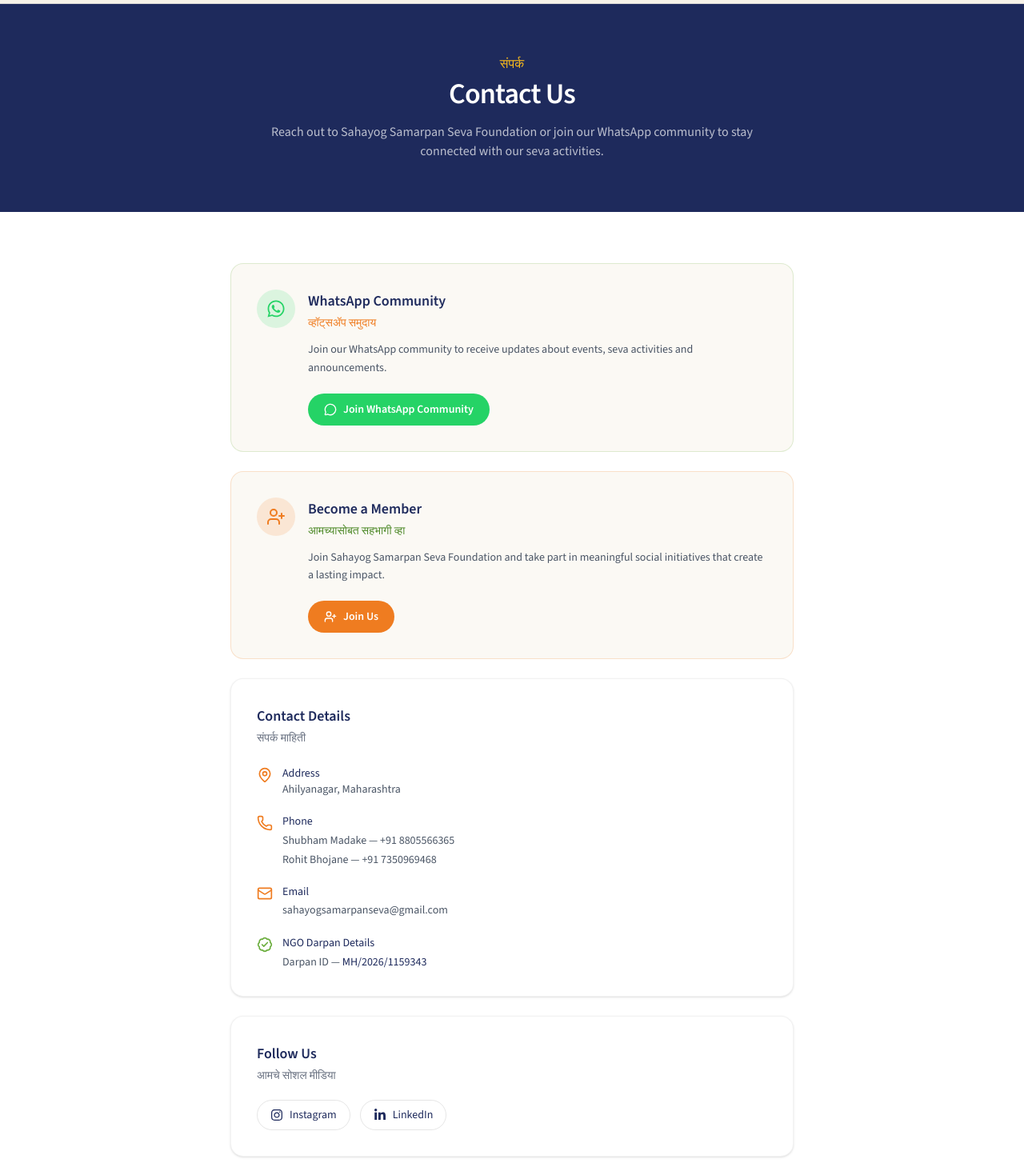
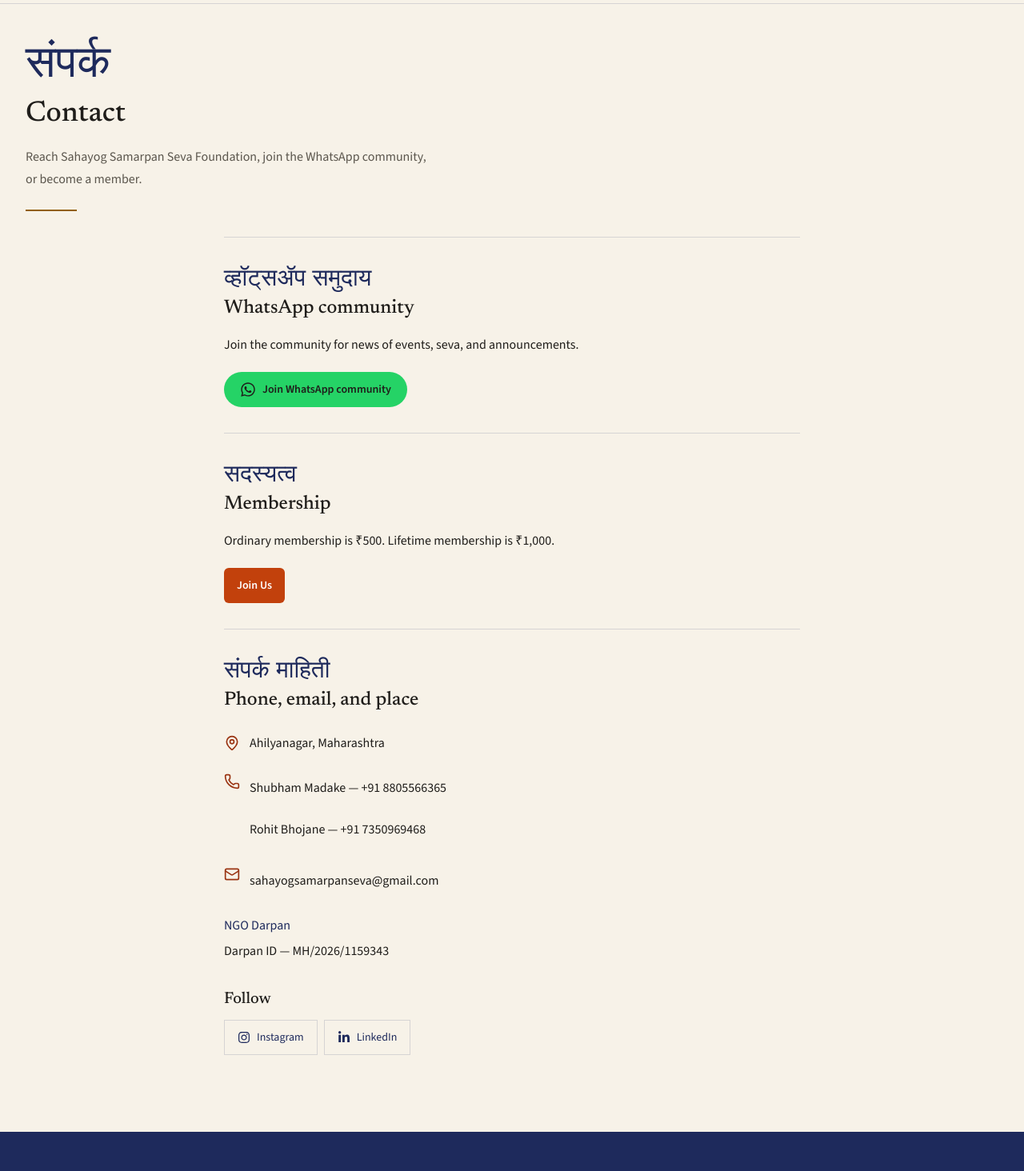
Before and after one commit to ankitnehul/sahyog-samarpan-seva-trust, a Next.js app: page /contact in a window 1280 px wide. Shown: the part 60-1524 px from the top of the page at 80% size. Built offline with nearby package versions, Linux system fonts and the light colour scheme; a web font is replaced by a local one.

Commit message:
feat(pages): restyle team, gallery, contact, and placeholders

```diff
--- a/app/contact/page.tsx
+++ b/app/contact/page.tsx
@@ -1,17 +1,8 @@
 import type { Metadata } from "next";
-import {
-  BadgeCheck,
-  Mail,
-  MapPin,
-  MessageCircle,
-  Phone,
-  UserPlus,
-} from "lucide-react";
-import {
-  FaWhatsapp,
-  FaInstagram,
-  FaLinkedinIn,
-} from "react-icons/fa6";
+import { Mail, MapPin, Phone } from "lucide-react";
+import { FaInstagram, FaLinkedinIn, FaWhatsapp } from "react-icons/fa6";
+import JoinLink from "@/components/JoinLink";
+import PageHeading from "@/components/PageHeading";
 import { siteConfig } from "@/data/site";
 
 export const metadata: Metadata = {
@@ -21,194 +12,127 @@ export const metadata: Metadata = {
 
 export default function ContactPage() {
   const { contact, social } = siteConfig;
-  const whatsappCommunity = contact.whatsappCommunity;
-  const instagram = social.find((s) => s.platform === "instagram");
-  const linkedin = social.find((s) => s.platform === "linkedin");
-  const membershipForm = "https://forms.gle/XJkS4AHdGHvAe7Ev7";
+  const instagram = social.find((item) => item.platform === "instagram");
+  const linkedin = social.find((item) => item.platform === "linkedin");
 
   return (
-    <div className="bg-white">
-      <section className="bg-brand-navy py-16 text-center text-white">
-        <div className="mx-auto max-w-3xl px-4 sm:px-6">
-          <p className="font-marathi text-brand-gold">संपर्क</p>
-          <h1 className="mt-1 text-3xl font-bold tracking-tight sm:text-4xl">
-            Contact Us
-          </h1>
-          <p className="mx-auto mt-4 max-w-2xl text-white/70">
-            Reach out to Sahayog Samarpan Seva Foundation or join our WhatsApp
-            community to stay connected with our seva activities.
+    <div>
+      <PageHeading
+        titleMr="संपर्क"
+        title="Contact"
+        description="Reach Sahayog Samarpan Seva Foundation, join the WhatsApp community, or become a member."
+      />
+
+      <div className="mx-auto w-full max-w-3xl px-4 pb-16 sm:px-6">
+        {contact.whatsappCommunity && (
+          <section className="border-t border-rule py-8">
+            <h2>
+              <span className="font-display-mr block text-3xl text-brand-navy">व्हॉट्सॲप समुदाय</span>
+              <span className="font-display-en mt-1 block text-2xl font-medium text-ink">
+                WhatsApp community
+              </span>
+            </h2>
+            <p className="mt-4 max-w-prose text-base leading-7">
+              Join the community for news of events, seva, and announcements.
             </p>
+            <a
+              href={contact.whatsappCommunity}
+              target="_blank"
+              rel="noopener noreferrer"
+              className="mt-5 inline-flex min-h-11 items-center gap-2 rounded-full bg-[#25D366] px-5 text-sm font-semibold text-ink"
+            >
+              <FaWhatsapp className="h-5 w-5" aria-hidden="true" />
+              Join WhatsApp community
+            </a>
+          </section>
+        )}
+
+        <section className="border-t border-rule py-8">
+          <h2>
+            <span className="font-display-mr block text-3xl text-brand-navy">सदस्यत्व</span>
+            <span className="font-display-en mt-1 block text-2xl font-medium text-ink">
+              Membership
+            </span>
+          </h2>
+          <p className="mt-4 max-w-prose text-base leading-7">
+            Ordinary membership is {siteConfig.fees.ordinary}. Lifetime membership is{" "}
+            {siteConfig.fees.lifetime}.
+          </p>
+          <div className="mt-5">
+            <JoinLink />
           </div>
         </section>
 
-      <section className="mx-auto max-w-3xl px-4 py-16 sm:px-6 lg:px-8">
-        <div className="space-y-6">
-          {whatsappCommunity && (
-            <div className="rounded-2xl border border-brand-green/20 bg-brand-cream p-6 sm:p-8">
-              <div className="flex items-start gap-4">
-                <div className="flex h-12 w-12 shrink-0 items-center justify-center rounded-full bg-[#25D366]/15">
-                  <FaWhatsapp className="h-6 w-6 text-[#25D366]" />
-                </div>
-                <div className="flex-1">
-                  <h2 className="text-lg font-semibold text-brand-navy">
-                    WhatsApp Community
+        <section className="border-t border-rule py-8">
+          <h2>
+            <span className="font-display-mr block text-3xl text-brand-navy">संपर्क माहिती</span>
+            <span className="font-display-en mt-1 block text-2xl font-medium text-ink">
+              Phone, email, and place
+            </span>
           </h2>
-                  <p className="font-marathi mt-1 text-sm text-brand-saffron">
-                    व्हॉट्सॲप समुदाय
-                  </p>
-                  <p className="mt-3 text-sm leading-relaxed text-gray-600">
-                    Join our WhatsApp community to receive updates about events,
-                    seva activities and announcements.
-                  </p>
-                  <a
-                    href={whatsappCommunity}
-                    target="_blank"
-                    rel="noopener noreferrer"
-                    className="mt-5 inline-flex items-center gap-2 rounded-full bg-[#25D366] px-5 py-2.5 text-sm font-semibold text-white transition-opacity hover:opacity-90"
-                  >
-                    <MessageCircle className="h-4 w-4" />
-                    Join WhatsApp Community
-                  </a>
-                </div>
-              </div>
-            </div>
-          )}
-
-          <div className="rounded-2xl border border-brand-saffron/20 bg-brand-cream p-6 sm:p-8">
-            <div className="flex items-start gap-4">
-              <div className="flex h-12 w-12 shrink-0 items-center justify-center rounded-full bg-brand-saffron/15">
-                <UserPlus className="h-6 w-6 text-brand-saffron" />
-              </div>
-              <div className="flex-1">
-                <h2 className="text-lg font-semibold text-brand-navy">
-                  Become a Member
-                </h2>
-                <p className="font-marathi mt-1 text-sm text-brand-green-dark">
-                  आमच्यासोबत सहभागी व्हा
-                </p>
-                <p className="mt-3 text-sm leading-relaxed text-gray-600">
-                  Join Sahayog Samarpan Seva Foundation and take part in
-                  meaningful social initiatives that create a lasting impact.
-                </p>
-                <a
-                  href={membershipForm}
-                  target="_blank"
-                  rel="noopener noreferrer"
-                  className="mt-5 inline-flex items-center gap-2 rounded-full bg-brand-saffron px-5 py-2.5 text-sm font-semibold text-white transition-opacity hover:opacity-90"
-                >
-                  <UserPlus className="h-4 w-4" />
-                  Join Us
-                </a>
-              </div>
-            </div>
-          </div>
-
-          <div className="rounded-2xl border border-black/5 bg-white p-6 shadow-sm sm:p-8">
-            <h2 className="text-lg font-semibold text-brand-navy">
-              Contact Details
-            </h2>
-            <p className="font-marathi mt-1 text-sm text-gray-500">
-              संपर्क माहिती
-            </p>
-
-            <ul className="mt-6 space-y-5">
+          <ul className="mt-6 space-y-5 text-base leading-7">
             <li className="flex items-start gap-3">
-                <MapPin className="mt-0.5 h-5 w-5 shrink-0 text-brand-saffron" />
-                <div>
-                  <p className="text-sm font-medium text-brand-navy">Address</p>
-                  <p className="text-sm text-gray-600">
-                    {contact.addressLine
-                      ? `${contact.addressLine}, `
-                      : ""}
+              <MapPin className="mt-1 h-5 w-5 shrink-0 text-brand-saffron-text" aria-hidden="true" />
+              <p>
+                {contact.addressLine ? `${contact.addressLine}, ` : ""}
                 {contact.city}, {contact.state}
               </p>
-                </div>
             </li>
-
             <li className="flex items-start gap-3">
-                <Phone className="mt-0.5 h-5 w-5 shrink-0 text-brand-saffron" />
-                <div>
-                  <p className="text-sm font-medium text-brand-navy">Phone</p>
-                  <ul className="mt-1 space-y-1">
+              <Phone className="mt-1 h-5 w-5 shrink-0 text-brand-saffron-text" aria-hidden="true" />
+              <ul className="min-w-0 space-y-2">
                 {contact.contacts.map((person) => (
-                      <li key={person.phone} className="text-sm text-gray-600">
-                        <a
-                          href={`tel:${person.phone.replace(/\s/g, "")}`}
-                          className="transition-colors hover:text-brand-saffron"
-                        >
+                  <li key={person.phone}>
+                    <a href={`tel:${person.phone.replace(/\s/g, "")}`} className="inline-flex min-h-11 items-center">
                       {person.name} — {person.phone}
                     </a>
                   </li>
                 ))}
               </ul>
-                </div>
             </li>
-
             <li className="flex items-start gap-3">
-                <Mail className="mt-0.5 h-5 w-5 shrink-0 text-brand-saffron" />
-                <div>
-                  <p className="text-sm font-medium text-brand-navy">Email</p>
-                  <a
-                    href={`mailto:${contact.email}`}
-                    className="text-sm text-gray-600 transition-colors hover:text-brand-saffron"
-                  >
+              <Mail className="mt-1 h-5 w-5 shrink-0 text-brand-saffron-text" aria-hidden="true" />
+              <a href={`mailto:${contact.email}`} className="inline-flex min-h-11 items-center break-all">
                 {contact.email}
               </a>
-                </div>
             </li>
-
-              <li className="flex items-start gap-3">
-                <BadgeCheck className="mt-0.5 h-5 w-5 shrink-0 text-brand-green" />
-                <div>
-                  <p className="text-sm font-medium text-brand-navy">
-                    NGO Darpan Details
-                  </p>
-                  <p className="mt-1 text-sm text-gray-600">
-                    Darpan ID —{" "}
-                    <span className="font-medium text-brand-navy">
-                      MH/2026/1159343
-                    </span>
-                  </p>
-                </div>
+            <li>
+              <p className="font-medium text-brand-navy">NGO Darpan</p>
+              <p className="mt-1">Darpan ID — MH/2026/1159343</p>
             </li>
           </ul>
-          </div>
 
-          <div className="rounded-2xl border border-black/5 bg-white p-6 shadow-sm sm:p-8">
-            <h2 className="text-lg font-semibold text-brand-navy">
-              Follow Us
-            </h2>
-            <p className="font-marathi mt-1 text-sm text-gray-500">
-              आमचे सोशल मीडिया
-            </p>
-
-            <div className="mt-5 flex flex-wrap gap-3">
+          <h3 className="mt-8 font-display-en text-xl font-medium text-ink">Follow</h3>
+          <ul className="mt-3 flex flex-col gap-2 sm:flex-row sm:flex-wrap">
             {instagram?.href && (
+              <li>
                 <a
                   href={instagram.href}
                   target="_blank"
                   rel="noopener noreferrer"
-                  className="inline-flex items-center gap-2 rounded-full border border-black/10 px-4 py-2 text-sm font-medium text-brand-navy transition-colors hover:border-brand-saffron hover:text-brand-saffron"
+                  className="inline-flex min-h-11 items-center gap-2 border border-rule px-4 text-sm font-medium text-brand-navy"
                 >
-                  <FaInstagram className="h-4 w-4" />
+                  <FaInstagram className="h-4 w-4" aria-hidden="true" />
                   Instagram
                 </a>
+              </li>
             )}
             {linkedin?.href && (
+              <li>
                 <a
                   href={linkedin.href}
                   target="_blank"
                   rel="noopener noreferrer"
-                  className="inline-flex items-center gap-2 rounded-full border border-black/10 px-4 py-2 text-sm font-medium text-brand-navy transition-colors hover:border-brand-saffron hover:text-brand-saffron"
+                  className="inline-flex min-h-11 items-center gap-2 border border-rule px-4 text-sm font-medium text-brand-navy"
                 >
-                  <FaLinkedinIn className="h-4 w-4" />
+                  <FaLinkedinIn className="h-4 w-4" aria-hidden="true" />
                   LinkedIn
                 </a>
+              </li>
             )}
+          </ul>
+        </section>
       </div>
-          </div>
-        </div>
-      </section>
     </div>
   );
 }
--- a/app/team/page.tsx
+++ b/app/team/page.tsx
@@ -1,6 +1,7 @@
 import type { Metadata } from "next";
 import Avatar from "@/components/Avatar";
-import { managingCommittee, projectTeams, members } from "@/data/team";
+import PageHeading from "@/components/PageHeading";
+import { managingCommittee, members, projectTeams } from "@/data/team";
 
 export const metadata: Metadata = {
   title: "Our Team",
@@ -10,131 +11,90 @@ export const metadata: Metadata = {
 
 export default function TeamPage() {
   return (
-    <div className="bg-white">
-      {/* Page header */}
-      <section className="bg-brand-navy py-16 text-center text-white">
-        <div className="mx-auto max-w-3xl px-4 sm:px-6">
-          <p className="font-marathi text-brand-gold">आमची टीम</p>
-          <h1 className="mt-1 text-3xl font-bold tracking-tight sm:text-4xl">
-            Our Team
-          </h1>
-          <p className="mx-auto mt-4 max-w-2xl text-white/70">
-            The dedicated people leading Sahayog Samarpan Seva Foundation and driving
-            our work across education, health, sports and outreach.
-          </p>
-        </div>
-      </section>
+    <div>
+      <PageHeading
+        titleMr="आमची टीम"
+        title="Our Team"
+        description="The people who keep Sahayog Samarpan Seva Foundation and its work in education, health, sports, and outreach."
+      />
 
-      {/* Managing Committee — passport photos */}
-      <section className="mx-auto max-w-7xl px-4 py-16 sm:px-6 lg:px-8">
-        <div className="mb-10 text-center">
-          <h2 className="text-2xl font-bold text-brand-navy sm:text-3xl">
+      <section className="mx-auto w-full max-w-7xl px-4 pb-16 sm:px-6 lg:px-8">
+        <h2>
+          <span className="font-display-mr block text-3xl text-brand-navy">व्यवस्थापन समिती</span>
+          <span className="font-display-en mt-1 block text-2xl font-medium text-ink">
             Managing Committee
+          </span>
         </h2>
-          <p className="font-marathi mt-1 text-brand-saffron">
-            व्यवस्थापन समिती
-          </p>
-          <div className="mx-auto mt-4 h-1 w-20 rounded-full bg-brand-saffron" />
-        </div>
-
-        <div className="mx-auto grid max-w-5xl grid-cols-2 gap-5 sm:grid-cols-3 sm:gap-6 lg:grid-cols-5">
+        <ul className="mt-8 grid grid-cols-1 gap-x-8 gap-y-10 sm:grid-cols-2 xl:grid-cols-3">
           {managingCommittee.map((member) => (
-            <div
-              key={member.role ?? member.name}
-              className="flex flex-col rounded-xl border border-black/5 bg-white p-3 shadow-sm transition-shadow hover:shadow-md"
-            >
-              <Avatar
-                name={member.name}
-                photo={member.photo}
-                variant="passport"
-              />
-              <div className="mt-3 text-center">
-                <h3 className="text-sm font-semibold text-brand-navy">
+            <li key={member.role ?? member.name} className="min-w-0 border-t border-rule pt-5">
+              {member.photo && <Avatar name={member.name} photo={member.photo} />}
+              <h3 className="mt-4 text-lg font-semibold leading-snug text-brand-navy">
                 {member.name}
               </h3>
-                {member.role && (
-                  <p className="mt-0.5 text-xs font-medium text-brand-saffron">
-                    {member.role}
-                  </p>
-                )}
               {member.roleMr && (
-                  <p className="font-marathi text-xs text-gray-500">
+                <p className="font-display-mr mt-1 text-lg leading-snug text-brand-navy">
                   {member.roleMr}
                 </p>
               )}
-              </div>
-            </div>
+              {member.role && <p className="mt-1 text-ink-soft">{member.role}</p>}
+            </li>
           ))}
-        </div>
+        </ul>
       </section>
 
-      {/* Project Heads & teams — portfolio-wise, names only under each heading */}
-      <section className="bg-brand-cream py-16">
-        <div className="mx-auto max-w-7xl px-4 sm:px-6 lg:px-8">
-          <div className="mb-12 text-center">
-            <h2 className="text-2xl font-bold text-brand-navy sm:text-3xl">
-              Project Heads &amp; Teams
+      <section className="border-t border-rule bg-paper-deep">
+        <div className="mx-auto w-full max-w-7xl px-4 py-16 sm:px-6 lg:px-8">
+          <h2>
+            <span className="font-display-mr block text-3xl text-brand-navy">
+              प्रकल्प प्रमुख व टीम
+            </span>
+            <span className="font-display-en mt-1 block text-2xl font-medium text-ink">
+              Project heads and teams
+            </span>
           </h2>
-            <p className="font-marathi mt-1 text-brand-saffron">
-              प्रकल्प प्रमुख व टीम
-            </p>
-            <div className="mx-auto mt-4 h-1 w-20 rounded-full bg-brand-saffron" />
-          </div>
-
-          <div className="space-y-12">
+          <div className="mt-10 space-y-10">
             {projectTeams.map((group) => (
-              <div key={group.title}>
-                <div className="mb-5 flex items-baseline gap-3 border-b border-brand-navy/10 pb-2">
-                  <h3 className="text-lg font-semibold text-brand-navy">
-                    {group.title}
-                  </h3>
+              <section key={group.title}>
+                <h3 className="border-b border-rule pb-2">
                   {group.titleMr && (
-                    <span className="font-marathi text-sm text-gray-500">
+                    <span className="font-display-mr block text-2xl leading-tight text-brand-navy">
                       {group.titleMr}
                     </span>
                   )}
-                </div>
-
-                <div className="grid grid-cols-1 gap-4 sm:grid-cols-2 lg:grid-cols-3">
-                  {group.members.map((member, idx) => (
-                    <div
-                      key={`${member.name}-${idx}`}
-                      className="flex items-center gap-4 rounded-lg bg-white p-4 shadow-sm"
+                  <span className="mt-1 block text-lg text-ink">{group.title}</span>
+                </h3>
+                <ul className="mt-3 grid grid-cols-1 sm:grid-cols-2 xl:grid-cols-3">
+                  {group.members.map((member, index) => (
+                    <li
+                      key={`${member.name}-${index}`}
+                      className="min-w-0 border-b border-rule py-3 text-base leading-6 text-ink"
                     >
-                      <Avatar name={member.name} variant="round" />
-                      <p className="font-semibold text-brand-navy">
                       {member.name}
-                      </p>
-                    </div>
+                    </li>
                   ))}
-                </div>
-              </div>
+                </ul>
+              </section>
             ))}
           </div>
         </div>
       </section>
 
-      {/* Members */}
-      <section className="mx-auto max-w-7xl px-4 py-16 sm:px-6 lg:px-8">
-        <div className="mb-10 text-center">
-          <h2 className="text-2xl font-bold text-brand-navy sm:text-3xl">
-            Members
+      <section className="mx-auto w-full max-w-7xl px-4 py-16 sm:px-6 lg:px-8">
+        <h2>
+          <span className="font-display-mr block text-3xl text-brand-navy">सदस्य</span>
+          <span className="font-display-en mt-1 block text-2xl font-medium text-ink">Members</span>
         </h2>
-          <p className="font-marathi mt-1 text-brand-saffron">सदस्य</p>
-          <div className="mx-auto mt-4 h-1 w-20 rounded-full bg-brand-saffron" />
-        </div>
-
-        <div className="mx-auto grid max-w-5xl grid-cols-1 gap-4 sm:grid-cols-2 lg:grid-cols-3">
+        <ul className="mt-6 grid grid-cols-1 border-t border-rule sm:grid-cols-2 xl:grid-cols-3">
           {members.map((member) => (
-            <div
+            <li
               key={member.name}
-              className="flex items-center gap-4 rounded-lg border border-black/5 bg-white p-4 shadow-sm"
+              className="min-w-0 border-b border-rule py-3 text-base leading-6 text-ink"
             >
-              <Avatar name={member.name} variant="round" />
-              <p className="font-semibold text-brand-navy">{member.name}</p>
-            </div>
+              {member.name}
+            </li>
           ))}
-        </div>
+        </ul>
       </section>
     </div>
   );
```
Also changed, not shown: app/gallery/page.tsx (+29 -44 lines), components/Avatar.tsx (+20 -32 lines), components/ComingSoon.tsx (+17 -25 lines). Lines whose indentation alone changed are shown as unchanged.
